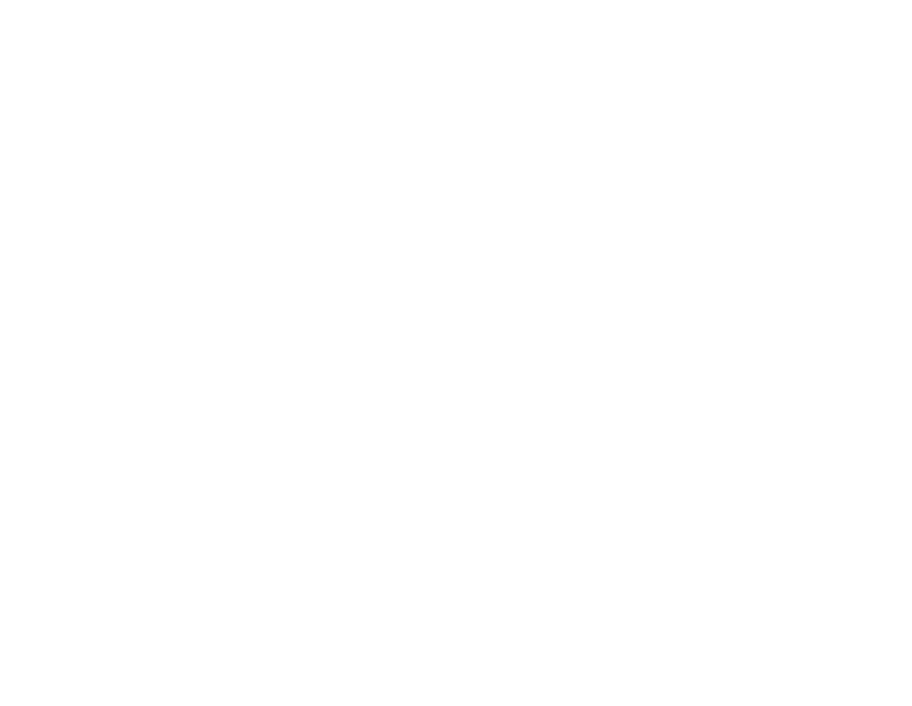
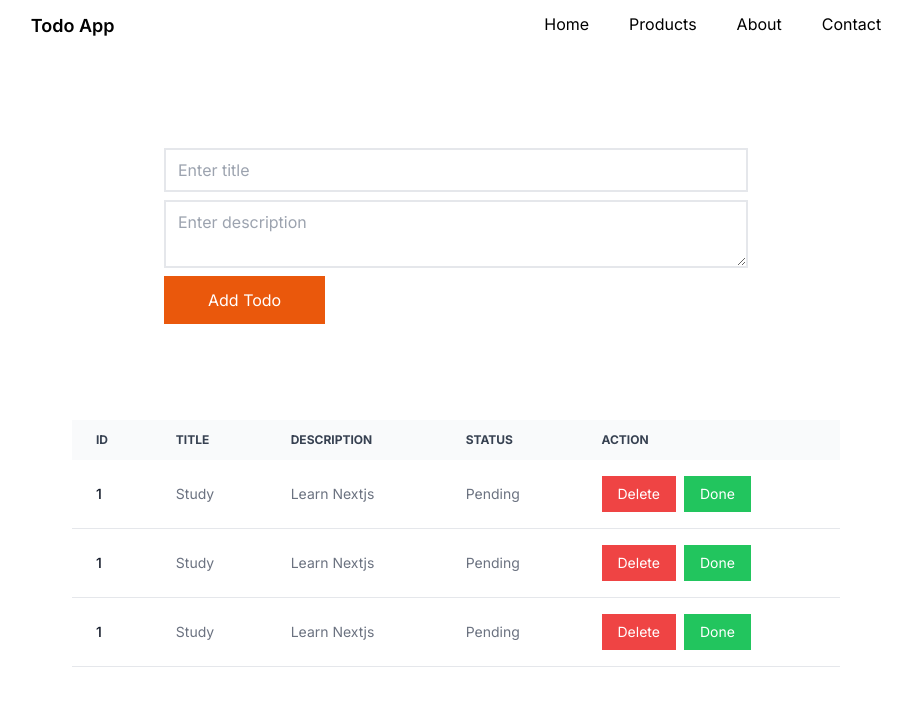
Before and after one commit to JordanWalling/next-todo-app, a Next.js app: page / in a window 1280 px wide. Shown: the top 706 px of the page, without its empty margins (184-1096 px from the left). Built offline with nearby package versions, Linux system fonts and the light colour scheme.

Commit message:
Create UI Todo App

```diff
--- a/app/layout.js
+++ b/app/layout.js
@@ -1,5 +1,6 @@
 import { Inter } from "next/font/google";
 import "./globals.css";
+import Navbar from "@/components/Navbar";
 
 const inter = Inter({ subsets: ["latin"] });
 
@@ -11,7 +12,10 @@
 export default function RootLayout({ children }) {
   return (
     <html lang="en">
-      <body className={inter.className}>{children}</body>
+      <body className={inter.className}>
+        <Navbar />
+        {children}
+      </body>
     </html>
   );
 }
--- a/app/page.js
+++ b/app/page.js
@@ -1,3 +1,90 @@
+"use client";
+import { useState } from "react";
+import Todo from "@/components/Todo";
+import { ToastContainer, toast } from "react-toastify";
+import "react-toastify/dist/ReactToastify.css";
+
 export default function Home() {
-  return <></>;
+  const [formData, setFormData] = useState({
+    title: "",
+    description: "",
+  });
+
+  const onChangeHandler = (e) => {
+    const name = e.target.name;
+    const value = e.target.value;
+
+    setFormData((form) => ({
+      ...form,
+      [name]: value,
+    }));
+    console.log(formData);
+  };
+
+  const onSubmitHandler = async (e) => {
+    e.preventDefault();
+    try {
+      // api code
+      toast.success("Success");
+    } catch (error) {
+      toast.error("Error");
+    }
+  };
+  return (
+    <>
+      <ToastContainer theme="dark" />
+      <form
+        onSubmit={onSubmitHandler}
+        className="flex items-start flex-col gap-2 w-[80%] max-w-[600px] mt-24 px-2 mx-auto"
+      >
+        <input
+          onChange={onChangeHandler}
+          type="text"
+          name="title"
+          value={formData.title}
+          placeholder="Enter title"
+          className="px-3 py-2 border-2 w-full"
+        />
+        <textarea
+          onChange={onChangeHandler}
+          value={formData.description}
+          name="description"
+          placeholder="Enter description"
+          className="px-3 py-2 border-2 w-full"
+        ></textarea>
+        <button type="submit" className="bg-orange-600 py-3 px-11 text-white">
+          Add Todo
+        </button>
+      </form>
+
+      <div className="relative overflow-x-auto mt-24 w-[60%] mx-auto">
+        <table className="w-full text-sm text-left rtl:text-right text-gray-500 dark:text-gray-400">
+          <thead className="text-xs text-gray-700 uppercase bg-gray-50 dark:bg-gray-700 dark:text-gray-400">
+            <tr>
+              <th scope="col" className="px-6 py-3">
+                Id
+              </th>
+              <th scope="col" className="px-6 py-3">
+                Title
+              </th>
+              <th scope="col" className="px-6 py-3">
+                Description
+              </th>
+              <th scope="col" className="px-6 py-3">
+                Status
+              </th>
+              <th scope="col" className="px-6 py-3">
+                Action
+              </th>
+            </tr>
+          </thead>
+          <tbody>
+            <Todo />
+            <Todo />
+            <Todo />
+          </tbody>
+        </table>
+      </div>
+    </>
+  );
 }
--- /dev/null
+++ b/components/Navbar.jsx
@@ -0,0 +1,14 @@
+const Navbar = () => {
+  return (
+    <div className="flex py-3 flex-wrap justify-around">
+      <h1 className="text-lg font-semibold">Todo App</h1>
+      <ul className="flex gap-[40px] text-m">
+        <li>Home</li>
+        <li>Products</li>
+        <li>About</li>
+        <li>Contact</li>
+      </ul>
+    </div>
+  );
+};
+export default Navbar;
--- /dev/null
+++ b/components/Todo.jsx
@@ -0,0 +1,20 @@
+const Todo = () => {
+  return (
+    <tr className="bg-white border-b dark:bg-gray-800 dark:border-gray-700">
+      <th
+        scope="row"
+        className="px-6 py-4 font-medium text-gray-900 whitespace-nowrap dark:text-white"
+      >
+        1
+      </th>
+      <td className="px-6 py-4">Study</td>
+      <td className="px-6 py-4">Learn Nextjs</td>
+      <td className="px-6 py-4">Pending</td>
+      <td className="px-6 py-4 flex gap-2">
+        <button className="py-2 px-4 bg-red-500 text-white">Delete</button>
+        <button className="py-2 px-4 bg-green-500 text-white">Done</button>
+      </td>
+    </tr>
+  );
+};
+export default Todo;
```
Also changed, not shown: package.json (+6 -4 lines), assets/camera.jpeg (deleted), 1 other file (tests, documents, lock files or other folders).
